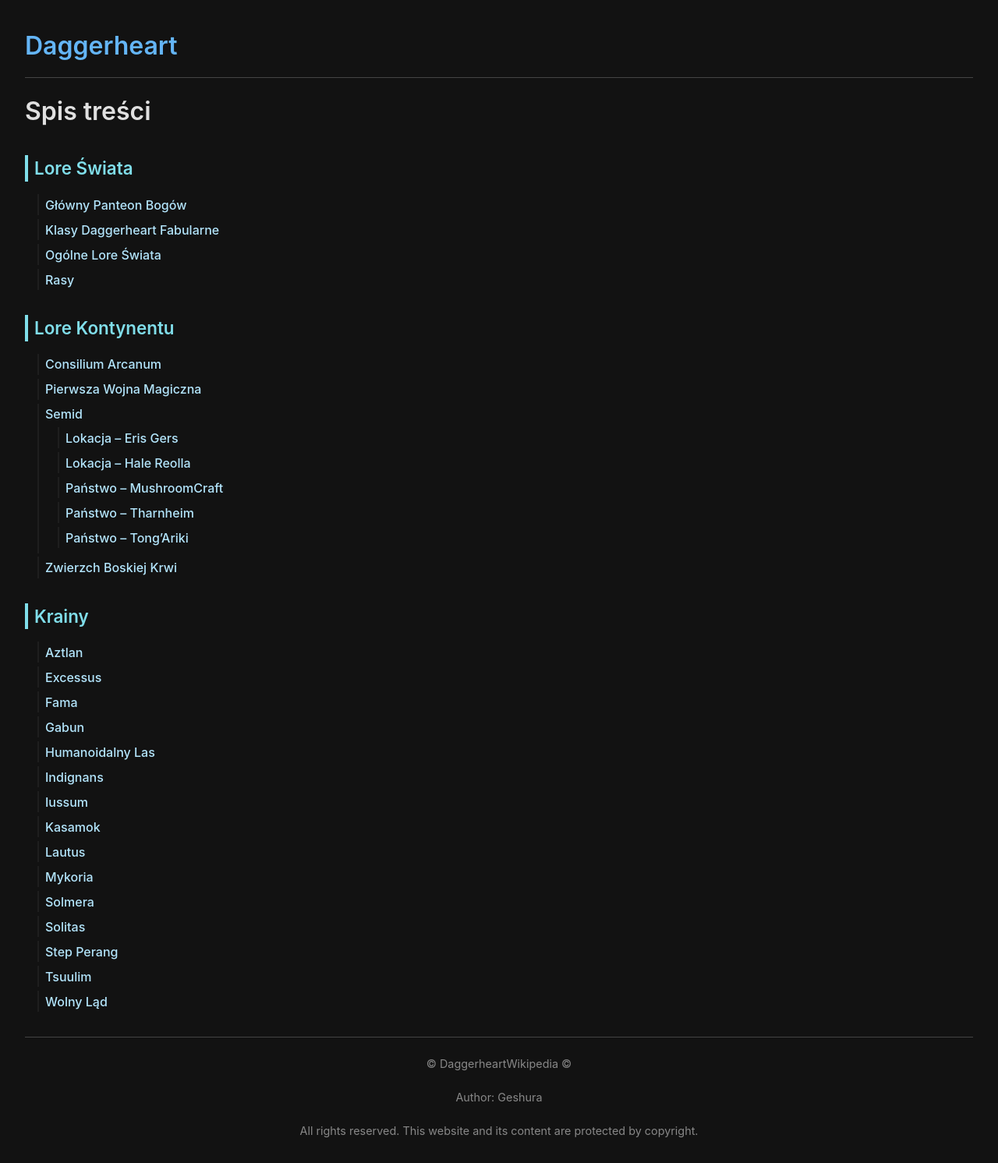
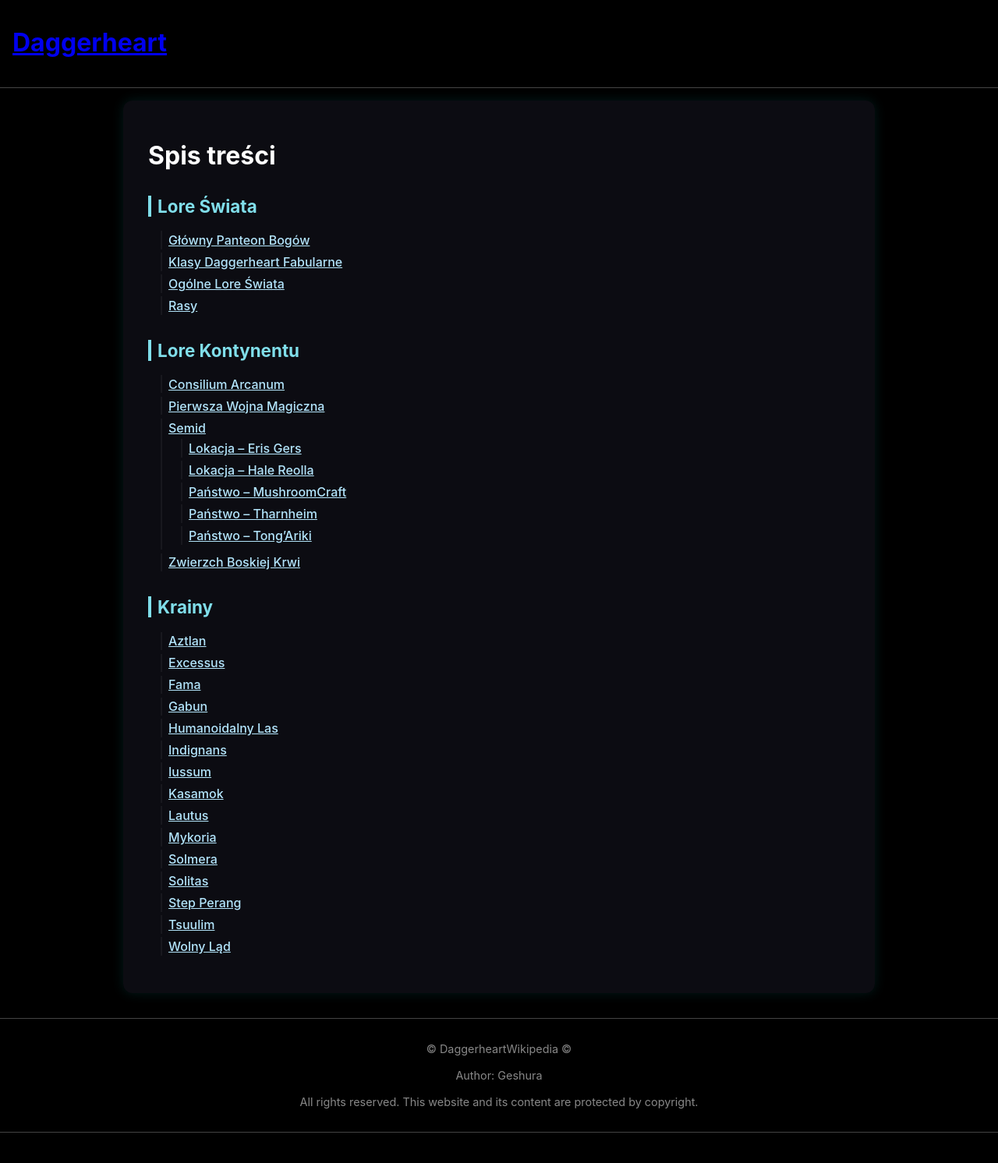
Before and after one commit to Geshura/dh-wiki, a Jekyll site: the page built from index.md, in a window 1280 px wide. Shown: the whole page at 78% size. Built offline with Jekyll 4.4.1, drawn with Linux system fonts in a browser that asks for light colours; after the commit the page ends 1469 px from its top, so only the background shows below that.

Commit message:
Update default.html

```diff
--- a/_layouts/default.html
+++ b/_layouts/default.html
@@ -4,44 +4,58 @@
 	<meta charset="UTF-8" />
 	<meta name="viewport" content="width=device-width, initial-scale=1" />
 	<title>{{ page.title }}</title>
+	<style>
+	  html, body {
+		margin: 0;
+		padding: 0;
+		overflow-x: hidden;
+		height: 100%;
+		background: black;
+		font-family: -apple-system, BlinkMacSystemFont, "Segoe UI", Roboto, Oxygen, Ubuntu, Cantarell, "Open Sans", "Helvetica Neue", sans-serif;
+		color: #e0e0e0;
+	  }
 
-	<!-- Prosta czcionka systemowa -->
-	<style>
-    body {
-      font-family: -apple-system, BlinkMacSystemFont, "Segoe UI", Roboto, Oxygen,
-        Ubuntu, Cantarell, "Open Sans", "Helvetica Neue", sans-serif;
-      background-color: #121212;
-      color: #e0e0e0;
-      margin: 0;
-      padding: 1rem 2rem;
-      line-height: 1.5;
+	  #dynamic-gradient-background {
+		position: fixed;
+		top: 0;
+		left: 0;
+		width: 100vw;
+		height: 100vh;
+		z-index: -1;
+		background: radial-gradient(circle at center, #000000, #1a1a1a);
+		transition: background 0.2s linear;
+		pointer-events: none;
 	  }
-    a {
-      color: #64b5f6;
-      text-decoration: none;
-    }
-    a:hover {
-      text-decoration: underline;
-    }
-    header {
+
+	  header, footer {
+		background: rgba(0, 0, 0, 0.7);
+		backdrop-filter: blur(4px);
+		padding: 1rem;
 		border-bottom: 1px solid #444;
-      padding-bottom: 0.5rem;
 		margin-bottom: 1rem;
 	  }
+
 	  footer {
 		border-top: 1px solid #444;
 		margin-top: 2rem;
-      padding-top: 0.5rem;
 		font-size: 0.9rem;
 		color: #888;
 		text-align: center;
 	  }
-    h1, h2, h3, h4 {
+
+	  main {
+		max-width: 900px;
+		margin: 0 auto;
+		padding: 2rem;
+		background: rgba(20, 20, 30, 0.6);
+		border-radius: 12px;
+		box-shadow: 0 0 15px rgba(0, 255, 255, 0.1);
+	  }
+
+	  h1, h2, h3 {
+		color: #fff;
 		margin-top: 1.2rem;
-      margin-bottom: 0.5rem;
-      font-weight: 600;
 	  }
-    /* Wikipedia style: sidebar, content width, etc można dodać później */
 
 	  main h2 {
 		font-size: 1.4rem;
@@ -78,10 +92,11 @@
 		color: #ffffff;
 		text-shadow: 0 0 5px #00e5ff;
 	  }
+</style>
 
-	</style>
 </head>
 <body>
+	<div id="dynamic-gradient-background"></div>
 	<header>
 		<h1><a href="{{ site.baseurl }}/">{{ site.title | default: "DH Wiki" }}</a></h1>
 	</header>
```
Also changed, not shown: other parts of _layouts/default.html (+21 -0 lines). Lines whose indentation alone changed are shown as unchanged.
